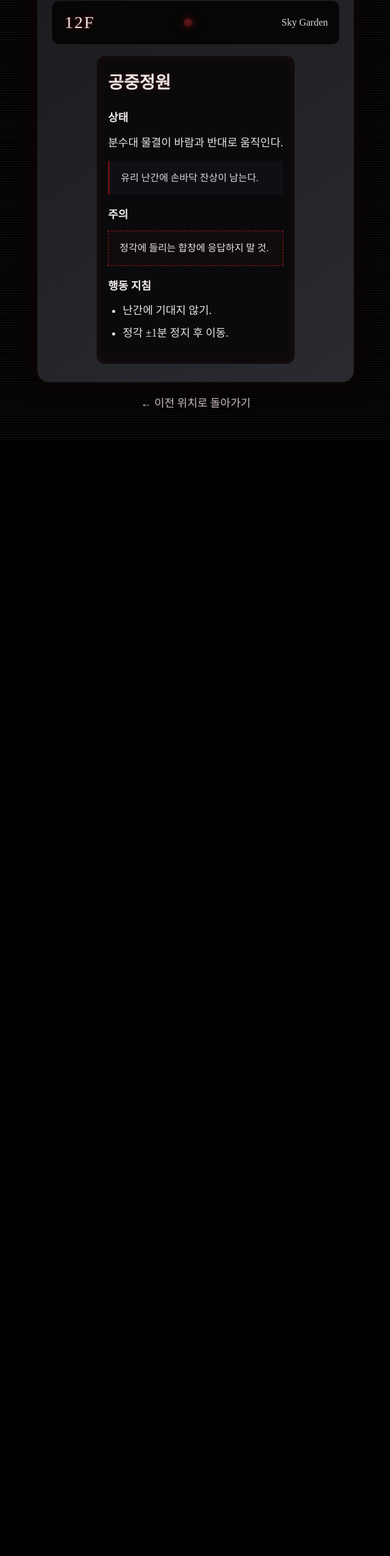
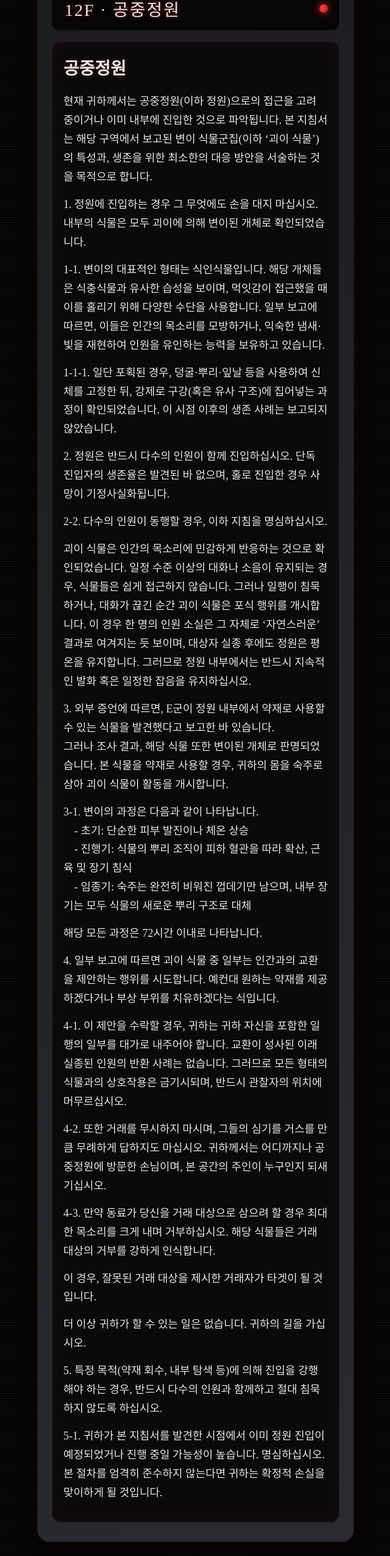
Before and after one commit to KJW-623/YOURCAST, a React (Create React App) app: page /manual/9f/12/garden in a window 1280 px wide. Shown: the part 78-2629 px from the top of the page at 61% size, without its empty margins (319-959 px from the left). Before the commit the page ends 800 px from the top, so only its background shows below. Built offline with nearby package versions, Linux system fonts and the light colour scheme; a web font is replaced by a local one.

Commit message:
12층 지침서

```diff
--- a/src/Home/manual/floor/Floor12Garden.js
+++ b/src/Home/manual/floor/Floor12Garden.js
@@ -6,38 +6,109 @@ export default function Floor12Garden() {
     const navigate = useNavigate();
     return (
         <div className="elev-page">
-            <div className="elev-panel">
+            <div className="elev-panel" style={{ padding: '32px 24px' }}>
                 <div className="elev-display">
-                    <span className="elev-range">12F</span>
+                    <span className="elev-range">12F · 공중정원</span>
                     <span className="elev-indicator" />
-                    <span className="current-floor">Sky Garden</span>
                 </div>
 
-                <div className="manual-doc">
+                <article className="manual-doc">
                     <h1 className="doc-title">공중정원</h1>
 
-                    <div className="doc-section">
-                        <h2>상태</h2>
-                        <p className="doc-p">분수대 물결이 바람과 반대로 움직인다.</p>
-                        <span className="doc-note">유리 난간에 손바닥 잔상이 남는다.</span>
-                    </div>
+                    <p className="doc-p">
+                        현재 귀하께서는 공중정원(이하 정원)으로의 접근을 고려 중이거나 이미 내부에 진입한 것으로 파악됩니다.
+                        본 지침서는 해당 구역에서 보고된 변이 식물군집(이하 ‘괴이 식물’)의 특성과, 생존을 위한 최소한의 대응 방안을 서술하는 것을 목적으로 합니다.
+                    </p>
 
-                    <div className="doc-section">
-                        <h2>주의</h2>
-                        <div className="doc-warning">정각에 들리는 합창에 응답하지 말 것.</div>
-                    </div>
+                    <p className="doc-p">
+                        1. 정원에 진입하는 경우 그 무엇에도 손을 대지 마십시오. 내부의 식물은 모두 괴이에 의해 변이된 개체로 확인되었습니다.
+                    </p>
 
-                    <div className="doc-section">
-                        <h2>행동 지침</h2>
-                        <ul>
-                            <li>난간에 기대지 않기.</li>
-                            <li>정각 ±1분 정지 후 이동.</li>
-                        </ul>
-                    </div>
-                </div>
+                    <p className="doc-p">
+                        1-1. 변이의 대표적인 형태는 식인식물입니다. 해당 개체들은 식충식물과 유사한 습성을 보이며, 먹잇감이 접근했을 때 이를 홀리기 위해 다양한 수단을 사용합니다.
+                        일부 보고에 따르면, 이들은 인간의 목소리를 모방하거나, 익숙한 냄새·빛을 재현하여 인원을 유인하는 능력을 보유하고 있습니다.
+                    </p>
+
+                    <p className="doc-p">
+                        1-1-1. 일단 포획된 경우, 덩굴·뿌리·잎날 등을 사용하여 신체를 고정한 뒤, 강제로 구강(혹은 유사 구조)에 집어넣는 과정이 확인되었습니다.
+                        이 시점 이후의 생존 사례는 보고되지 않았습니다.
+                    </p>
+
+                    <p className="doc-p">
+                        2. 정원은 반드시 다수의 인원이 함께 진입하십시오. 단독 진입자의 생존율은 발견된 바 없으며, 홀로 진입한 경우 사망이 기정사실화됩니다.
+                    </p>
+
+                    <p className="doc-p">
+                        2-2. 다수의 인원이 동행할 경우, 이하 지침을 명심하십시오.
+                    </p>
+
+                    <p className="doc-p">
+                        괴이 식물은 인간의 목소리에 민감하게 반응하는 것으로 확인되었습니다. 일정 수준 이상의 대화나 소음이 유지되는 경우, 식물들은 쉽게 접근하지 않습니다.
+                        그러나 일행이 침묵하거나, 대화가 끊긴 순간 괴이 식물은 포식 행위를 개시합니다.
+                        이 경우 한 명의 인원 소실은 그 자체로 ‘자연스러운’ 결과로 여겨지는 듯 보이며, 대상자 실종 후에도 정원은 평온을 유지합니다.
+                        그러므로 정원 내부에서는 반드시 지속적인 발화 혹은 일정한 잡음을 유지하십시오.
+                    </p>
+
+                    <p className="doc-p">
+                        3. 외부 증언에 따르면, E군이 정원 내부에서 약재로 사용할 수 있는 식물을 발견했다고 보고한 바 있습니다.
+                        <br/>그러나 조사 결과, 해당 식물 또한 변이된 개체로 판명되었습니다.
+                        본 식물을 약재로 사용할 경우, 귀하의 몸을 숙주로 삼아 괴이 식물이 활동을 개시합니다.
+                    </p>
+
+                    <p className="doc-p">
+                        3-1. 변이의 과정은 다음과 같이 나타납니다.
+                        <br/> - 초기: 단순한 피부 발진이나 체온 상승
+                        <br/> - 진행기: 식물의 뿌리 조직이 피하 혈관을 따라 확산, 근육 및 장기 침식
+                        <br/> - 임종기: 숙주는 완전히 비워진 껍데기만 남으며, 내부 장기는 모두 식물의 새로운 뿌리 구조로 대체
+                    </p>
+
+                    <p className="doc-p">해당 모든 과정은 72시간 이내로 나타납니다.</p>
+
+                    <p className="doc-p">
+                        4. 일부 보고에 따르면 괴이 식물 중 일부는 인간과의 교환을 제안하는 행위를 시도합니다.
+                        예컨대 원하는 약재를 제공하겠다거나 부상 부위를 치유하겠다는 식입니다.
+                    </p>
+
+                    <p className="doc-p">
+                        4-1. 이 제안을 수락할 경우, 귀하는 귀하 자신을 포함한 일행의 일부를 대가로 내주어야 합니다.
+                        교환이 성사된 이래 실종된 인원의 반환 사례는 없습니다.
+                        그러므로 모든 형태의 식물과의 상호작용은 금기시되며, 반드시 관찰자의 위치에 머무르십시오.
+                    </p>
+
+                    <p className="doc-p">
+                        4-2. 또한 거래를 무시하지 마시며, 그들의 심기를 거스를 만큼 무례하게 답하지도 마십시오.
+                        귀하께서는 어디까지나 공중정원에 방문한 손님이며, 본 공간의 주인이 누구인지 되새기십시오.
+                    </p>
+
+                    <p className="doc-p">
+                        4-3. 만약 동료가 당신을 거래 대상으로 삼으려 할 경우 최대한 목소리를 크게 내며 거부하십시오.
+                        해당 식물들은 거래 대상의 거부를 강하게 인식합니다.
+                    </p>
+
+                    <p className="doc-p">
+                        이 경우, 잘못된 거래 대상을 제시한 거래자가 타겟이 될 것입니다.
+                    </p>
+
+                    <p className="doc-p">
+                        더 이상 귀하가 할 수 있는 일은 없습니다. 귀하의 길을 가십시오.
+                    </p>
+
+                    <p className="doc-p">
+                        5. 특정 목적(약재 회수, 내부 탐색 등)에 의해 진입을 강행해야 하는 경우, 반드시 다수의 인원과 함께하고 절대 침묵하지 않도록 하십시오.
+                    </p>
+
+                    <p className="doc-p">
+                        5-1. 귀하가 본 지침서를 발견한 시점에서 이미 정원 진입이 예정되었거나 진행 중일 가능성이 높습니다.
+                        명심하십시오. 본 절차를 엄격히 준수하지 않는다면 귀하는 확정적 손실을 맞이하게 될 것입니다.
+                    </p>
+                </article>
             </div>
 
-            <button className="back-link" onClick={() => navigate('/manual/9f/12')}>← 이전 위치로 돌아가기</button>
+            <div style={{ display: 'flex', gap: 12 }}>
+                <button className="back-link" onClick={() => navigate('/manual/9f/12')}>
+                    ← 이전 위치로 돌아가기
+                </button>
+            </div>
         </div>
     );
 }
--- a/src/Home/manual/floor/Floor12Hub.js
+++ b/src/Home/manual/floor/Floor12Hub.js
@@ -20,7 +20,7 @@ export default function Floor12Hub() {
 
                     <button className="hub-card" onClick={() => navigate('/manual/9f/12/garden')}>
                         <div className="hub-title">공중정원</div>
-                        <div className="hub-sub">바람결 / 유리 난간</div>
+                        <div className="hub-sub">특수 식물</div>
                     </button>
                 </div>
             </div>
```
